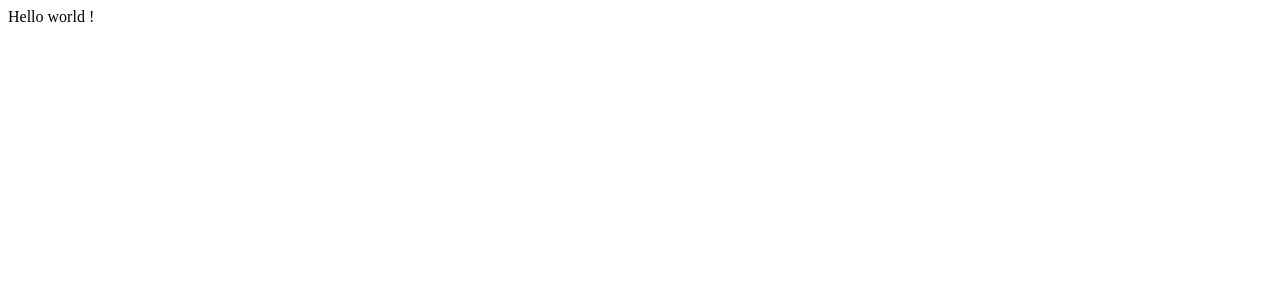
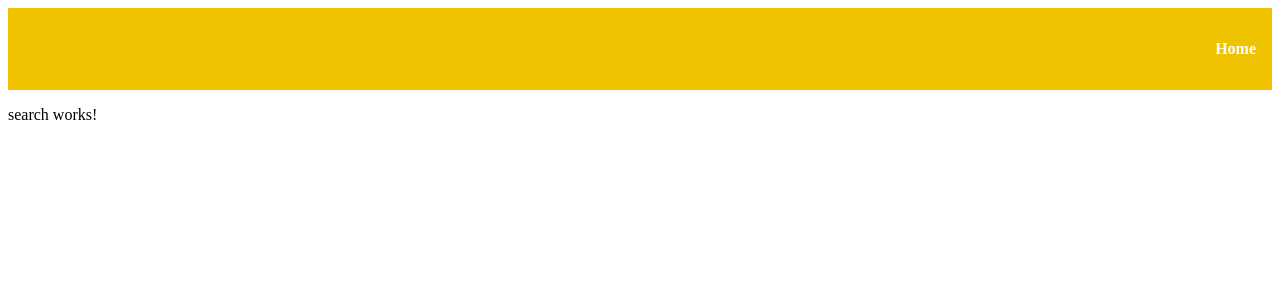
Before and after one commit to ksimali/frenchgram, an Angular app: page / in a window 1280 px wide. Shown: the top 300 px of the page. Built offline with nearby package versions, Linux system fonts and the light colour scheme.

Commit message:
Generate SearchComponent +  Update app.routing & app.module

```diff
--- a/src/app/app-routing.module.ts
+++ b/src/app/app-routing.module.ts
@@ -1,7 +1,10 @@
 import { NgModule } from '@angular/core';
 import { RouterModule, Routes } from '@angular/router';
+import { SearchComponent } from './search/search.component';
 
-const routes: Routes = [];
+const routes: Routes = [
+  {path:'', component: SearchComponent}
+];
 
 @NgModule({
   imports: [RouterModule.forRoot(routes)],
--- a/src/app/app.component.html
+++ b/src/app/app.component.html
@@ -1 +1,9 @@
-Hello world !
+<header class="app-header">
+  <nav>
+    <ul class="nav-links">
+      <li><a routerLink="/">Home</a></li>
+    </ul>
+  </nav>
+</header>
+
+<router-outlet></router-outlet>
--- a/src/app/app.component.scss
+++ b/src/app/app.component.scss
@@ -0,0 +1,33 @@
+$lightgrey : #D3D3D3;
+$whitesmoke : #F5F5F5;
+$color_navigation_link: #ffff;
+$color_navigation_link_hover: #dddd;
+$ambre : #f0c300;
+
+.app-header{
+    background-color: $ambre;
+    display: flex;
+    padding: 1rem;
+    justify-content: end;
+    align-items: center;
+
+    nav{
+        .nav-links{
+            list-style: none;
+            display: flex;
+            gap: 1.5rem;
+        }
+
+        li{
+            a{
+                color: $color_navigation_link;
+                text-decoration: none;
+                font-weight: bold;
+            }
+
+            &:hover{
+                color: $color_navigation_link_hover;
+            }
+        }
+    }
+}
--- a/src/app/app.module.ts
+++ b/src/app/app.module.ts
@@ -3,10 +3,12 @@ import { BrowserModule, provideClientHydration } from '@angular/platform-browser
 
 import { AppRoutingModule } from './app-routing.module';
 import { AppComponent } from './app.component';
+import { SearchComponent } from './search/search.component';
 
 @NgModule({
   declarations: [
-    AppComponent
+    AppComponent,
+    SearchComponent
   ],
   imports: [
     BrowserModule,
--- /dev/null
+++ b/src/app/search/search.component.html
@@ -0,0 +1 @@
+<p>search works!</p>
```
Also changed, not shown: src/app/search/search.component.ts (added, +10 -0 lines), src/app/search/search.component.scss (added), 1 other file (tests, documents, lock files or other folders).
